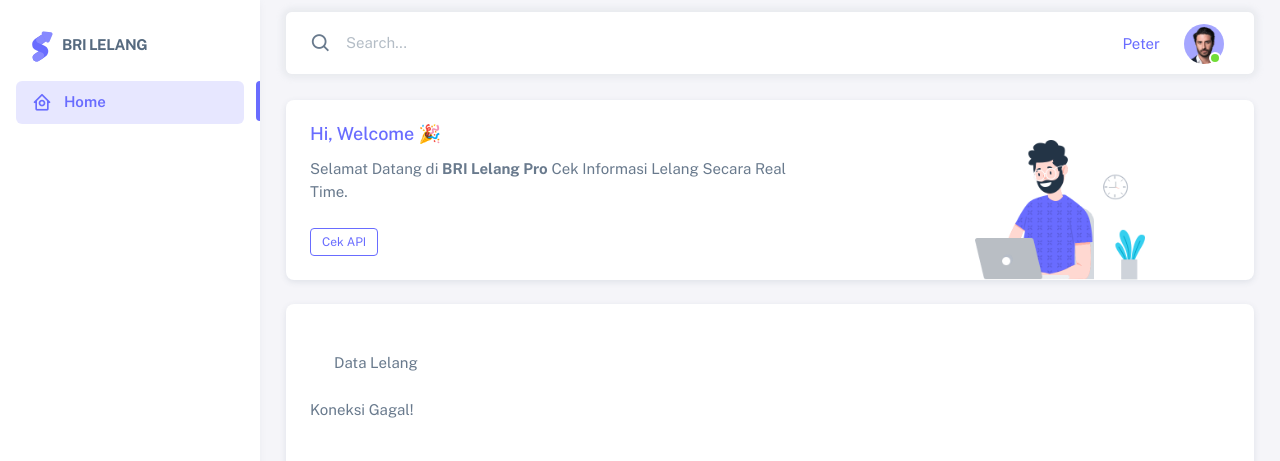
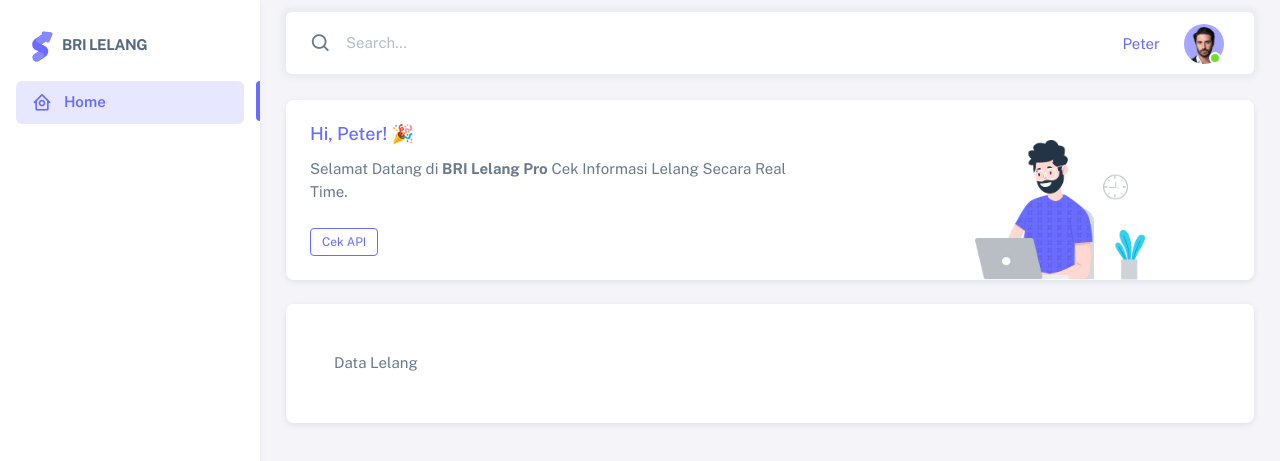
Before and after one commit to stenly-samberi/BRI-Lelang-Pro, a plain HTML site: page index.html in a window 1280 px wide. Shown: the top 461 px of the page. Drawn offline with nearby package versions, Linux system fonts and the light colour scheme.

Commit message:
djklsjda

```diff
--- a/index.html
+++ b/index.html
@@ -261,7 +261,7 @@
                     <div class="d-flex align-items-end row">
                       <div class="col-sm-7">
                         <div class="card-body">
-                          <h5 class="card-title text-primary">Hi, Welcome 🎉</h5>
+                          <h5 class="card-title text-primary">Hi, Peter! 🎉</h5>
                           <p class="mb-4">
                             Selamat Datang di <span class="fw-bold">BRI Lelang Pro</span> Cek Informasi Lelang Secara Real Time.
                           </p>
@@ -293,8 +293,6 @@
                           <div class="table-responsive text-nowrap">
 
                             <div id="lelang-info"></div>
-
-                            <p>Koneksi Gagal!</p>
 
 
                             <!-- <table class="table">
@@ -353,9 +351,9 @@
                                         <a class="dropdown-item" href="javascript:void(0);"
                                           ><i class="bx bx-setting-alt me-1"></i> Export to Excel</a
                                         >
-                                        <!-- <a class="dropdown-item" href="javascript:void(0);"
+                                        <a class="dropdown-item" href="javascript:void(0);"
                                           ><i class="bx bx-trash me-1"></i> Delete</a
-                                        > -->
+                                        >
                                       </div>
                                     </div>
                                   </td>
```
